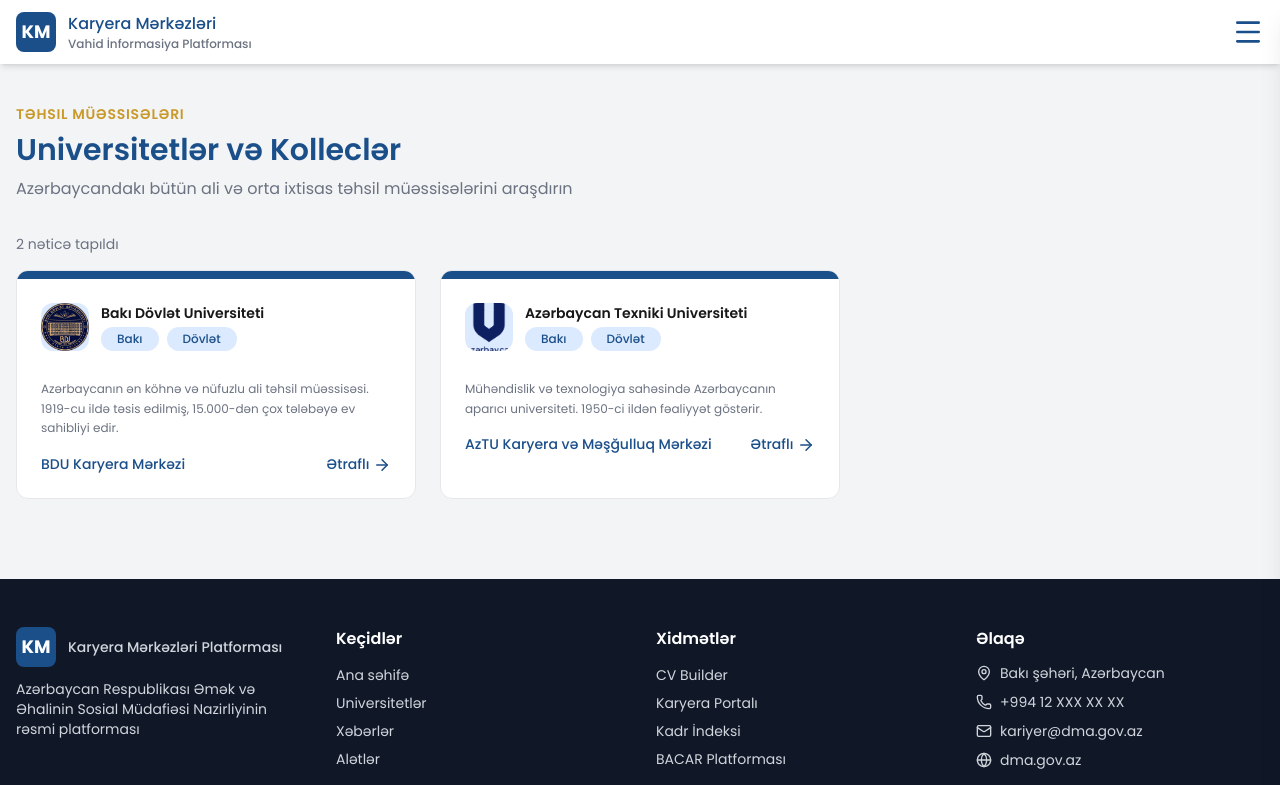
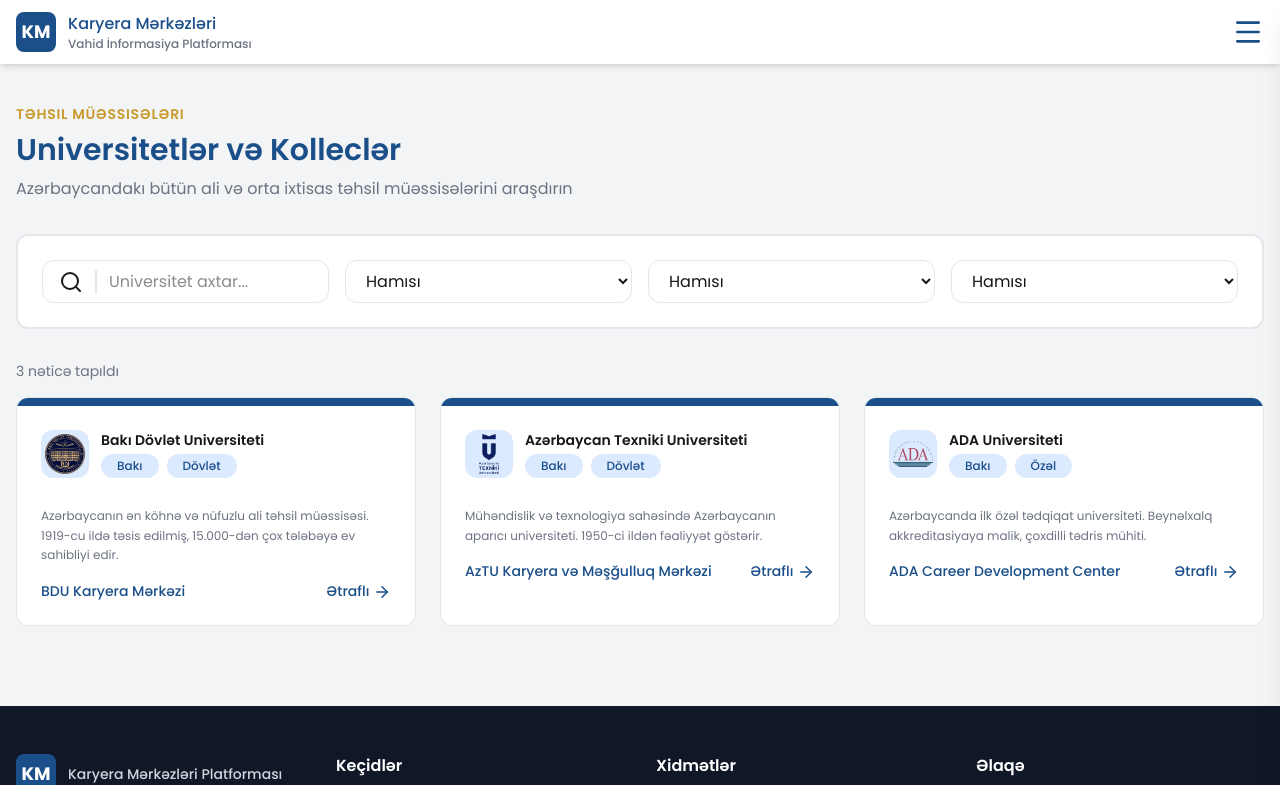
Before and after one commit to mmyakinin/kmp-dma, a Next.js app: page /universitetler in a window 1280 px wide. Shown: the top 785 px of the page. Built offline with nearby package versions, Linux system fonts and the light colour scheme.

Commit message:
university filters

```diff
--- a/@types/university.types..ts
+++ b/@types/university.types..ts
@@ -5,6 +5,7 @@
     description: string;
     city: string;
     type: string;
+    level: string;
     careerCenter: string;
     imageUrl: string;
 }
--- a/app/(root)/universitetler/[slug]/page.tsx
+++ b/app/(root)/universitetler/[slug]/page.tsx
@@ -1,5 +1,7 @@
 import { Container } from "@/components/shared";
-import { ArrowLeft } from "lucide-react";
+import { Badge } from "@/components/ui";
+import { ArrowLeft, Globe, Mail, Phone } from "lucide-react";
+import Image from "next/image";
 import Link from "next/link";
 
 export default function UniversityPage() {
@@ -9,10 +11,43 @@
                 href={"/universitetler"}
                 className="inline-block text-sm font-medium text-primary mb-4"
             >
-                <ArrowLeft className="inline" />{" "}
-                Universitetlərə qayıt
+                <ArrowLeft className="inline" /> Universitetlərə qayıt
             </Link>
-            <div className="rounded-2xl hero-bg p-8"></div>
+            <div className="relative rounded-2xl hero-bg p-8 text-white">
+                <Image
+                    src={"/bdu-logo.png"}
+                    alt="Bakı Dövlət Universiteti"
+                    width={90}
+                    height={90}
+                />
+                <h1 className="text-2xl md:text-3xl font-bold mt-4 mb-2">
+                    Bakı Dövlət Universiteti
+                </h1>
+                <div className="flex flex-wrap gap-2">
+                    <Badge text={"Bakı"} />
+                    <Badge text={"Dövlət"} />
+                    <Badge text={"Ali Məktəb"} />
+                </div>
+                <p className="text-sm opacity-80 max-w-2xl leading-relaxed">
+                    Azərbaycanın ən köhnə və nüfuzlu ali təhsil müəssisəsi.
+                    1919-cu ildə təsis edilmiş, 15.000-dən çox tələbəyə ev
+                    sahibliyi edir.
+                </p>
+                <div className="flex flex-wrap gap-4 text-sm opacity-80 mt-4">
+                    <span className="inline-flex items-center gap-2">
+                        <Phone size={20} />
+                        +994 12 439 08 01
+                    </span>
+                    <span className="inline-flex items-center gap-2">
+                        <Mail size={20} />
+                        info@bsu.edu.az
+                    </span>
+                    <span className="inline-flex items-center gap-2">
+                        <Globe size={20} />
+                        bsu.edu.az
+                    </span>
+                </div>
+            </div>
         </Container>
     );
 }
--- a/app/(root)/universitetler/page.tsx
+++ b/app/(root)/universitetler/page.tsx
@@ -1,57 +1,63 @@
-import { UniversityProps } from "@/@types/university.types.";
-import { Container, PageHeader, UniversityCard } from "@/components/shared";
+"use client";
 
-const universities: UniversityProps[] = [
-    {
-        id: 1,
-        slug: "bdu-karyera-merkezi",
-        name: "Bakı Dövlət Universiteti",
-        description: `Azərbaycanın ən köhnə və nüfuzlu ali təhsil müəssisəsi.
-                    1919-cu ildə təsis edilmiş, 15.000-dən çox tələbəyə ev
-                    sahibliyi edir.`,
-        city: "Bakı",
-        type: "Dövlət",
-        careerCenter: "BDU Karyera Mərkəzi",
-        imageUrl: "/bdu-logo.png",
-    },
-    {
-        id: 2,
-        slug: "aztu-karyera-merkezi",
-        name: "Azərbaycan Texniki Universiteti",
-        description: `Mühəndislik və texnologiya sahəsində Azərbaycanın aparıcı universiteti. 1950-ci ildən fəaliyyət göstərir.`,
-        city: "Bakı",
-        type: "Dövlət",
-        careerCenter: "AzTU Karyera və Məşğulluq Mərkəzi",
-        imageUrl: "/aztu-logo.png",
-    },
-];
+import { useState, useMemo } from "react";
+import {
+    Container,
+    PageHeader,
+    UniversityCard,
+    UniversityFilters,
+} from "@/components/shared";
+import { universities } from "@/data/universities";
 
 export default function UniversitiesPage() {
+    const [search, setSearch] = useState("");
+    const [city, setCity] = useState("all");
+    const [type, setType] = useState("all");
+    const [level, setLevel] = useState("all");
+
+    const filteredUniversities = useMemo(() => {
+        return universities.filter((u) => {
+            const query = search.toLowerCase();
+
+            const matchSearch =
+                u.name.toLowerCase().includes(query) ||
+                u.description.toLowerCase().includes(query);
+
+            return (
+                matchSearch &&
+                (city === "all" || u.city === city) &&
+                (type === "all" || u.type === type) &&
+                (level === "all" || u.level === level)
+            );
+        });
+    }, [search, city, type, level]);
+
     return (
         <Container className="py-10">
             <PageHeader
                 title="Universitetlər və Kolleclər"
                 badge="Təhsil Müəssisələri"
-                desc="Azərbaycandakı bütün ali və orta ixtisas təhsil müəssisələrini araşdırın
+                desc="Azərbaycandakı bütün ali və orta ixtisas təhsil müəssisələrini araşdırın"
+            />
 
-"
+            <UniversityFilters
+                search={search}
+                setSearch={setSearch}
+                city={city}
+                setCity={setCity}
+                type={type}
+                setType={setType}
+                level={level}
+                setLevel={setLevel}
             />
+
             <div className="text-sm text-muted mb-4">
-                {universities.length} nəticə tapıldı
+                {filteredUniversities.length} nəticə tapıldı
             </div>
+
             <div className="grid md:grid-cols-2 lg:grid-cols-3 gap-6">
-                {universities.map((item) => (
-                    <UniversityCard
-                        key={item.id}
-                        id={item.id}
-                        slug={item.slug}
-                        name={item.name}
-                        description={item.description}
-                        city={item.city}
-                        type={item.type}
-                        careerCenter={item.careerCenter}
-                        imageUrl={item.imageUrl}
-                    />
+                {filteredUniversities.map((item) => (
+                    <UniversityCard key={item.id} {...item} />
                 ))}
             </div>
         </Container>
--- a/app/globals.css
+++ b/app/globals.css
@@ -35,6 +35,14 @@
     --color-border: var(--border);
 }
 
+@layer base {
+    input:focus,
+    textarea:focus,
+    select:focus {
+        outline: none;
+    }
+}
+
 @layer components {
     .card-hover {
         @apply transition-all duration-300 hover:shadow-lg hover:-translate-y-1;
--- a/components/shared/cards/university-card.tsx
+++ b/components/shared/cards/university-card.tsx
@@ -36,9 +36,9 @@
                         <Image
                             src={imageUrl}
                             alt="BDU"
-                            width={35}
-                            height={35}
-                            className="w-full h-full object-cover"
+                            width={48}
+                            height={48}
+                            className="w-full h-full object-contain p-1"
                         />
                     </div>
                     <div>
--- a/components/shared/index.ts
+++ b/components/shared/index.ts
@@ -6,6 +6,7 @@
 export { MobileNavigation } from "./mobile-navigation";
 export { Overlay } from "./overlay";
 export { SkillProgressBar } from "./skill-progress-bar";
+export { UniversityFilters } from "./university-filters";
 
 export * from "./aletler";
 export * from "./cards";
--- /dev/null
+++ b/components/shared/university-filters.tsx
@@ -0,0 +1,83 @@
+"use client";
+
+import { Search } from "lucide-react";
+
+interface Props {
+    search: string;
+    setSearch: (value: string) => void;
+
+    city: string;
+    setCity: (value: string) => void;
+
+    type: string;
+    setType: (value: string) => void;
+
+    level: string;
+    setLevel: (value: string) => void;
+}
+
+export function UniversityFilters({
+    search,
+    setSearch,
+    city,
+    setCity,
+    type,
+    setType,
+    level,
+    setLevel,
+}: Props) {
+    return (
+        <div className="bg-white rounded-xl border-2 border-border p-6 mb-8">
+            <div className="grid grid-cols-1 md:grid-cols-4 gap-4">
+                {/* Search */}
+                <div className="flex items-center border border-border rounded-xl py-2 px-4">
+                    <div className="border-r-2 border-border pr-3">
+                        <Search />
+                    </div>
+                    <input
+                        type="text"
+                        placeholder="Universitet axtar..."
+                        className="pl-3 w-full outline-none"
+                        value={search}
+                        onChange={(e) => setSearch(e.target.value)}
+                    />
+                </div>
+
+                {/* Filter by city */}
+                <select
+                    value={city}
+                    onChange={(e) => setCity(e.target.value)}
+                    className="border border-border rounded-xl py-2 px-4"
+                >
+                    <option value="all">Hamısı</option>
+                    <option value="Bakı">Bakı</option>
+                    <option value="Gəncə">Gəncə</option>
+                    <option value="Lənkəran">Lənkəran</option>
+                    <option value="Sumqayıt">Sumqayıt</option>
+                </select>
+
+                {/* Filter by type */}
+                <select
+                    value={type}
+                    onChange={(e) => setType(e.target.value)}
+                    className="border border-border rounded-xl py-2 px-4"
+                >
+                    <option value="all">Hamısı</option>
+                    <option value="Dövlət">Dövlət</option>
+                    <option value="Özəl">Özəl</option>
+                </select>
+
+                {/* Filter by level of education */}
+                <select
+                    value={level}
+                    onChange={(e) => setLevel(e.target.value)}
+                    className="border border-border rounded-xl py-2 px-4"
+                >
+                    <option value="all">Hamısı</option>
+                    <option value="Ali">Ali</option>
+                    <option value="Orta ixtisas">Orta ixtisas</option>
+                </select>
+            </div>
+        </div>
+    );
+}
--- /dev/null
+++ b/data/universities.ts
@@ -0,0 +1,39 @@
+import { UniversityProps } from "@/@types/university.types.";
+
+export const universities: UniversityProps[] = [
+    {
+        id: 1,
+        slug: "bdu-karyera-merkezi",
+        name: "Bakı Dövlət Universiteti",
+        description: `Azərbaycanın ən köhnə və nüfuzlu ali təhsil müəssisəsi.
+                    1919-cu ildə təsis edilmiş, 15.000-dən çox tələbəyə ev
+                    sahibliyi edir.`,
+        city: "Bakı",
+        type: "Dövlət",
+        level: "Ali",
+        careerCenter: "BDU Karyera Mərkəzi",
+        imageUrl: "/bdu-logo.png",
+    },
+    {
+        id: 2,
+        slug: "aztu-karyera-merkezi",
+        name: "Azərbaycan Texniki Universiteti",
+        description: `Mühəndislik və texnologiya sahəsində Azərbaycanın aparıcı universiteti. 1950-ci ildən fəaliyyət göstərir.`,
+        city: "Bakı",
+        type: "Dövlət",
+        level: "Ali",
+        careerCenter: "AzTU Karyera və Məşğulluq Mərkəzi",
+        imageUrl: "/aztu-logo.png",
+    },
+    {
+        id: 3,
+        slug: "ada-karyera-merkezi",
+        name: "ADA Universiteti",
+        description: `Azərbaycanda ilk özəl tədqiqat universiteti. Beynəlxalq akkreditasiyaya malik, çoxdilli tədris mühiti.`,
+        city: "Bakı",
+        type: "Özəl",
+        level: "Ali",
+        careerCenter: "ADA Career Development Center",
+        imageUrl: "/ada-logo.png",
+    },
+];
```
Also changed, not shown: public/ada-logo.png (added).
